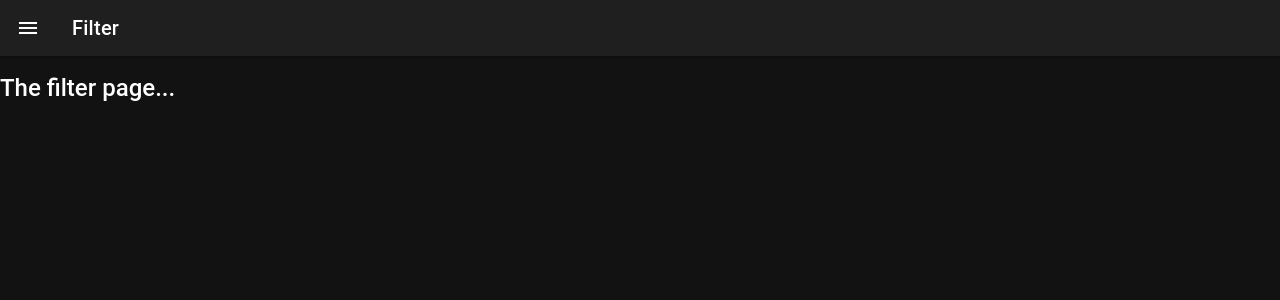
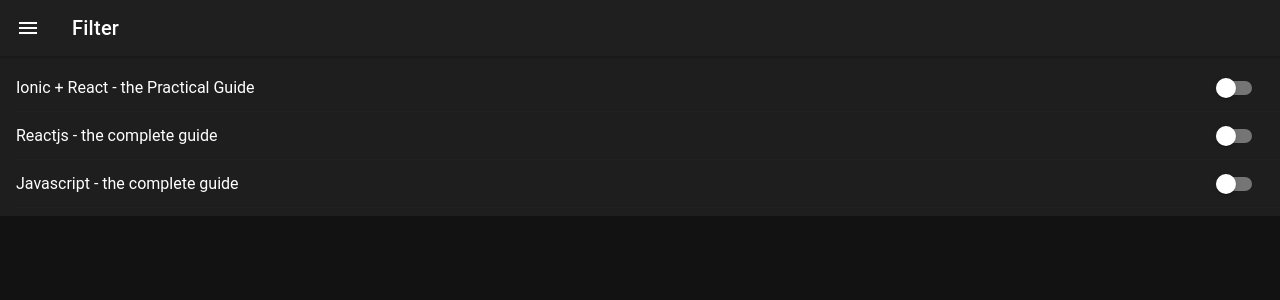
Before and after one commit to khadetou/ionic-course-app, a React (Create React App) app: page /filter in a window 1280 px wide. Shown: the top 300 px of the page. Built offline with nearby package versions, Linux system fonts and the light colour scheme.

Commit message:
filter IonToggle

```diff
--- a/src/pages/Filter.tsx
+++ b/src/pages/Filter.tsx
@@ -1,7 +1,12 @@
-import { IonButtons, IonContent, IonHeader, IonMenuButton, IonPage, IonTitle, IonToolbar } from '@ionic/react';
 import React from 'react'
+import { IonButtons, IonContent, IonHeader, IonItem, IonLabel, IonList, IonMenuButton, IonPage, IonTitle, IonToggle, IonToolbar } from '@ionic/react';
+import { COURSE_DATA } from './Courses';
+
 
 const Filter: React.FC = () => {
+    const courseFilterChangeHandler = (event: CustomEvent) => {
+        console.log(event);
+    }
     return (
         <IonPage>
             <IonHeader>
@@ -13,7 +18,14 @@
                 </IonToolbar>
             </IonHeader>
             <IonContent>
-                <h2>The filter page...</h2>
+                <IonList>
+                    {COURSE_DATA.map((course) => (
+                        <IonItem key={course.id}>
+                            <IonLabel>{course.name}</IonLabel>
+                            <IonToggle value={course.id} onIonChange={courseFilterChangeHandler} />
+                        </IonItem>
+                    ))}
+                </IonList>
             </IonContent>
         </IonPage>
     )
```
